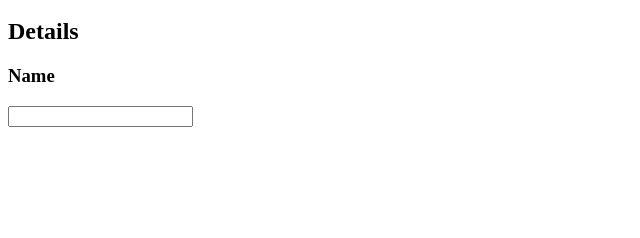
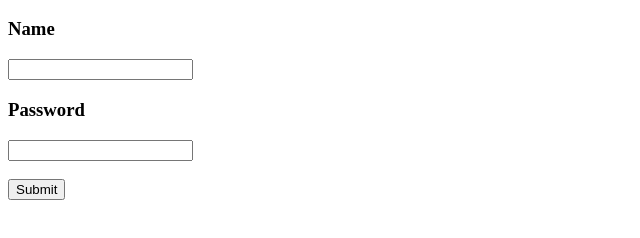
Before and after one commit to lon23gold04/flask-login, a plain HTML site: page templates/index.html in a window 1280 px wide. Shown: the part 48-286 px from the top of the page, without its empty margins (0-640 px from the left). Drawn offline with Linux system fonts and the light colour scheme.

Commit message:
password

```diff
--- a/templates/index.html
+++ b/templates/index.html
@@ -1,9 +1,10 @@
 <h1> Login </h1>
-<h2> Details </h2>
 
+<form id="login">
 <h3>Name</h3>
-<form id="login">
-<input type="text" name="username">
+<input type="text" name="username" required>
+<h3>Password</h3>
+<input type="password" name="password" required>
 <br><br>
-<!-- <input type="password" name="password" required> -->
+<input type="submit">
 </form>
```
Also changed, not shown: 1 other file.
